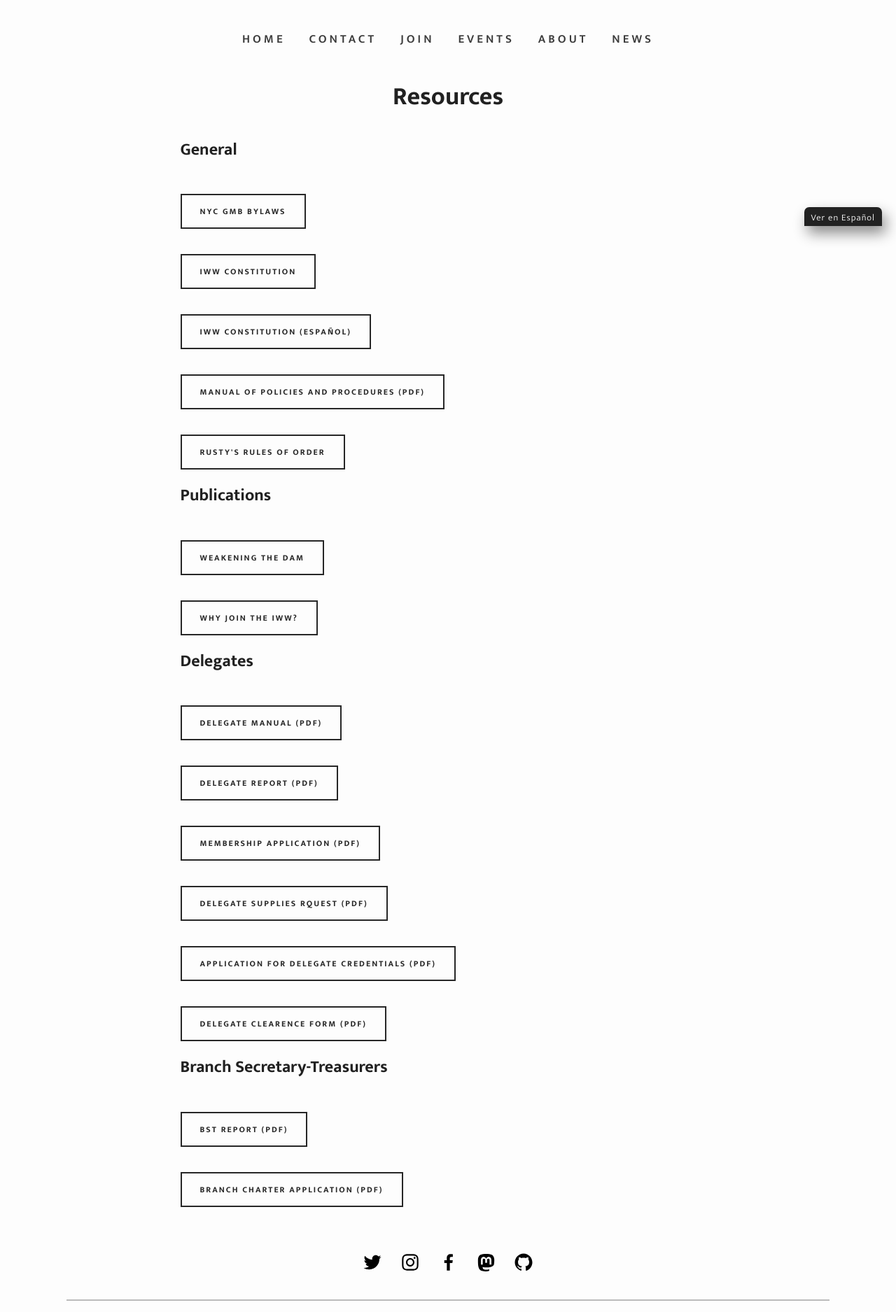
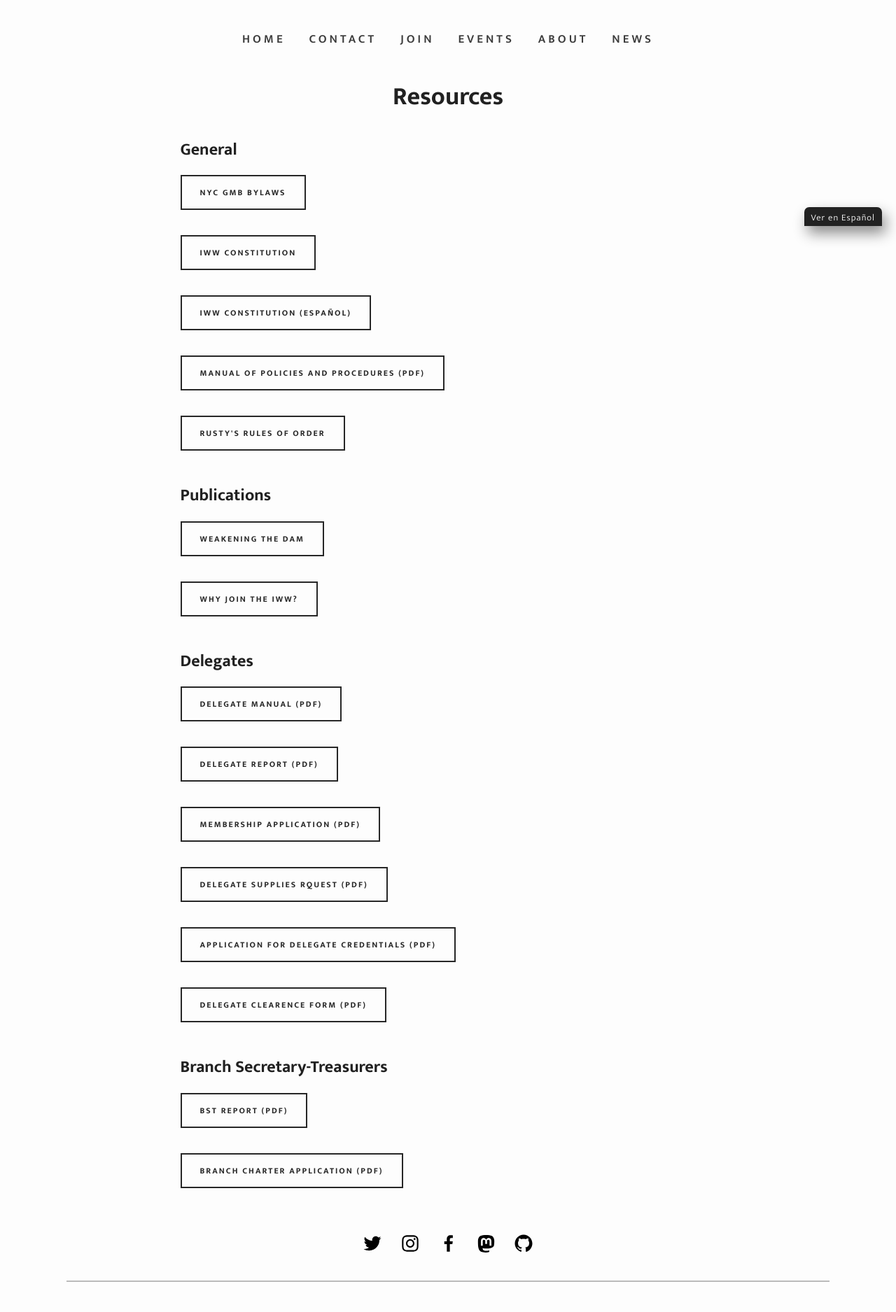
Before and after one commit to IWW-NYC-GMB/iww.nyc, a Jekyll site: the page built from resources.html, in a window 1280 px wide. Shown: the part 577-2452 px from the top of the page at 70% size. Built offline with Jekyll 4.4.1, drawn with Linux system fonts in a browser that asks for light colours; some web fonts are replaced.

Commit message:
Update resources.html

```diff
--- a/resources.html
+++ b/resources.html
@@ -4,23 +4,23 @@
 permalink: /resources/
 heading: true
 ---
-<h2>General</h2><br>
+<h2>General</h2>
 <a href="{{ site.baseurl }}/bylaws"><button class="small" style="margin: 12px 15px 24px 0;" ontouchstart="">NYC GMB Bylaws</button></a><br>
 <a href="https://www.iww.org/PDF/Constitutions/CurrentIWWConstitution.pdf"><button class="small" style="margin: 12px 15px 24px 0;" ontouchstart="">IWW Constitution</button></a><br>
 <a href="https://www.iww.org/PDF/Spanish/IWWConstitution2013esp.pdf" hreflang="es"><button class="small" style="margin: 12px 15px 24px 0;" ontouchstart="">IWW Constitution (Español)</button></a><br>
 <a href="https://www.iww.org/PDF/Official/MPP.pdf"><button class="small" style="margin: 12px 15px 24px 0;" ontouchstart="">Manual of Policies and Procedures (PDF)</button></a><br>
-<a href="{{ site.baseurl }}/rustys"><button class="small" style="margin: 12px 15px 24px 0;" ontouchstart="">Rusty's Rules of Order</button></a><br>
-<h2>Publications</h2><br>
+<a href="{{ site.baseurl }}/rustys"><button class="small" style="margin: 12px 15px 24px 0;" ontouchstart="">Rusty's Rules of Order</button></a><br><br>
+<h2>Publications</h2>
 <!-- <a href="{{ site.baseurl }}/obu"><button class="small" style="margin: 12px 15px 24px 0;" ontouchstart="">One Big Union</button></a><br> -->
 <a href="{{ site.baseurl }}/wtd"><button class="small" style="margin: 12px 15px 24px 0;" ontouchstart="">Weakening the Dam</button></a><br>
-<a href="{{ site.baseurl }}/why-join"><button class="small" style="margin: 12px 15px 24px 0;" ontouchstart="">Why join the IWW?</button></a><br>
-<h2>Delegates</h2><br>
+<a href="{{ site.baseurl }}/why-join"><button class="small" style="margin: 12px 15px 24px 0;" ontouchstart="">Why join the IWW?</button></a><br><br>
+<h2>Delegates</h2>
 <a href="http://www.iww.org/PDF/Official/DelegateManual.pdf"><button class="small" style="margin: 12px 15px 24px 0;" ontouchstart="">Delegate Manual (PDF)</button></a><br>
 <a href="https://iww.org/PDF/Forms/2017DelegateReportFormEFillable.pdf"><button class="small" style="margin: 12px 15px 24px 0;" ontouchstart="">Delegate Report (PDF)</button></a><br>
 <a href="http://www.iww.org/PDF/Forms/ApplicationforDelegateCredentials.pdf"><button class="small" style="margin: 12px 15px 24px 0;" ontouchstart="">Membership Application (PDF)</button></a><br>
 <a href="http://www.iww.org/PDF/suppliesform.pdf"><button class="small" style="margin: 12px 15px 24px 0;" ontouchstart="">Delegate Supplies Rquest (PDF)</button></a><br>
 <a href="http://www.iww.org/PDF/Forms/ApplicationforDelegateCredentials.pdf"><button class="small" style="margin: 12px 15px 24px 0;" ontouchstart="">Application for Delegate Credentials (PDF)</button></a><br>
-<a href="http://www.iww.org/PDF/Forms/ClearanceForm.pdf"><button class="small" style="margin: 12px 15px 24px 0;" ontouchstart="">Delegate Clearence Form (PDF)</button></a><br>
-<h2>Branch Secretary-Treasurers</h2><br>
+<a href="http://www.iww.org/PDF/Forms/ClearanceForm.pdf"><button class="small" style="margin: 12px 15px 24px 0;" ontouchstart="">Delegate Clearence Form (PDF)</button></a><br><br>
+<h2>Branch Secretary-Treasurers</h2>
 <a href="http://www.iww.org/PDF/Forms/BSTReportForm2020Fillable.pdf"><button class="small" style="margin: 12px 15px 24px 0;" ontouchstart="">BST Report (PDF)</button></a><br>
 <a href="http://www.iww.org/PDF/Forms/branchcharterapplication.pdf"><button class="small" style="margin: 12px 15px 24px 0;" ontouchstart="">Branch Charter Application (PDF)</button></a>
```
